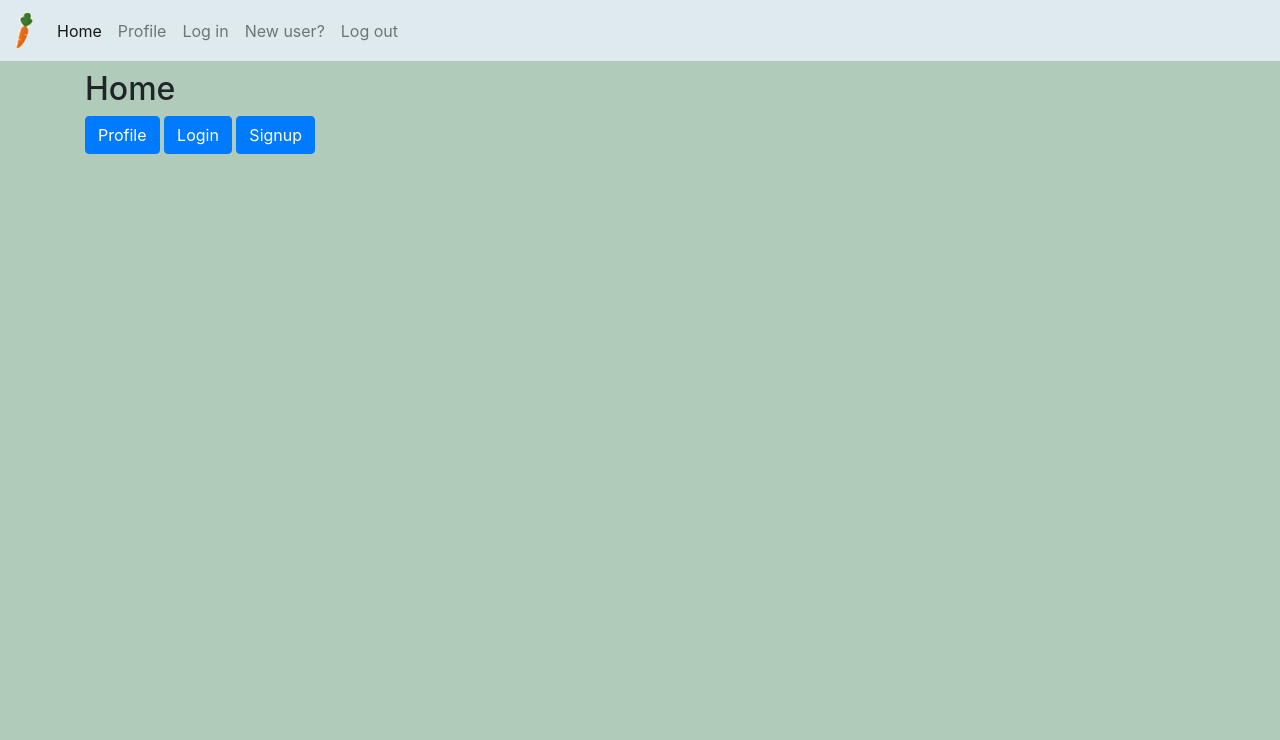
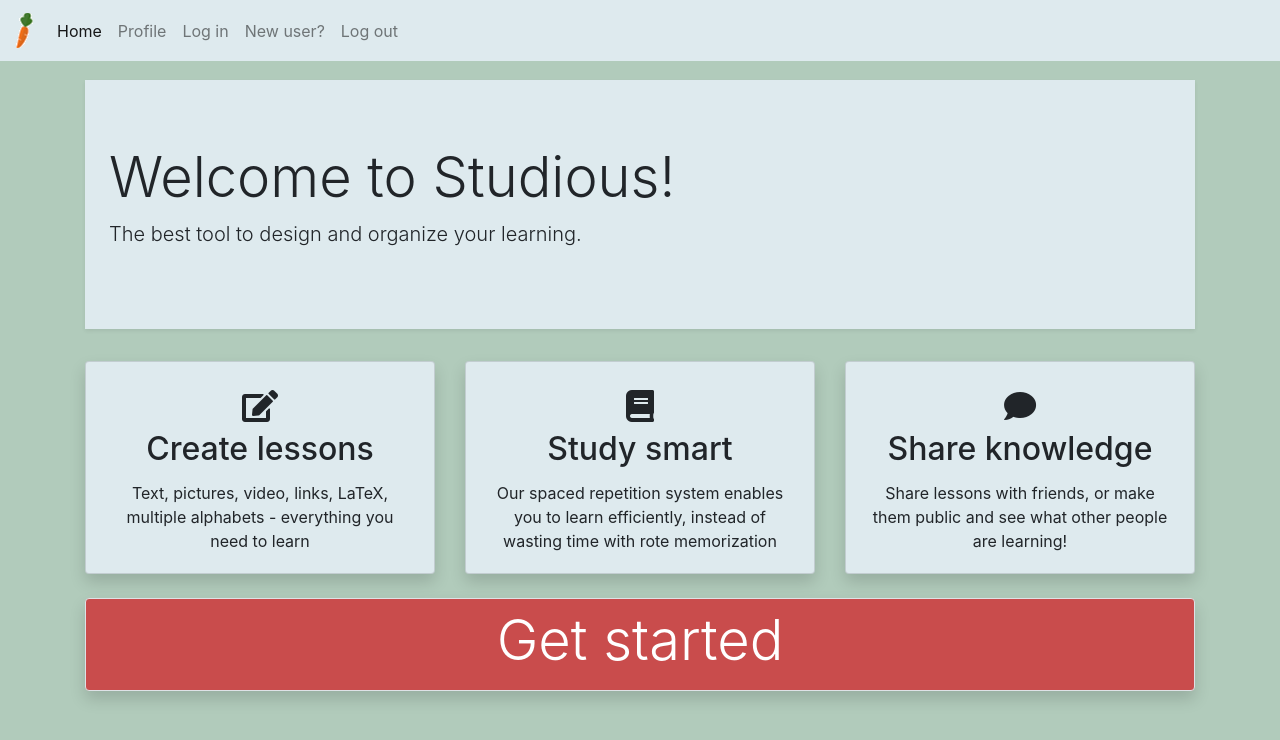
Before and after one commit to dmjz/studious, a Django app: page / in a window 1280 px wide. Shown: the top 740 px of the page. Run offline with Django 3.2, Linux system fonts and the light colour scheme; some libraries are stand-ins or nearby versions.

Commit message:
Design a simple landing page

```diff
--- a/core/templates/base.html
+++ b/core/templates/base.html
@@ -6,6 +6,7 @@
 <head>
     <meta charset="utf-8">
     <link href="https://stackpath.bootstrapcdn.com/bootstrap/4.4.1/css/bootstrap.min.css" rel="stylesheet" integrity="sha384-Vkoo8x4CGsO3+Hhxv8T/Q5PaXtkKtu6ug5TOeNV6gBiFeWPGFN9MuhOf23Q9Ifjh" crossorigin="anonymous">
+    <link href="//maxcdn.bootstrapcdn.com/font-awesome/4.7.0/css/font-awesome.min.css" rel="stylesheet">
     <script
         src="https://code.jquery.com/jquery-3.4.1.slim.min.js"
         integrity="sha256-pasqAKBDmFT4eHoN2ndd6lN370kFiGUFyTiUHWhU7k8="
--- a/core/templates/home.html
+++ b/core/templates/home.html
@@ -3,9 +3,49 @@
 
 {% block title %}Studious - Home{% endblock %}
 
+{% block head %}
+    <link rel="stylesheet" href="https://use.fontawesome.com/releases/v5.8.2/css/all.css">
+{% endblock %}
+
 {% block content %}
-<h2>Home</h2>
-<a class="btn btn-primary" href="{% url 'profile' %}" role="button">Profile</a>
-<a class="btn btn-primary" href="{% url 'login' %}" role="button">Login</a>
-<a class="btn btn-primary" href="{% url 'signup' %}" role="button">Signup</a>
+<div class="jumbotron jumbotron-fluid pl-4 color-2 shadow-sm">
+    <h1 class="display-4">Welcome to Studious!</h1>
+    <p class="lead">The best tool to design and organize your learning.</p>
+</div>
+
+<div class="row">
+    <div class="col-sm d-flex">
+        <div class="card shadow flex-fill text-center color-2" style="width: 18rem;">
+            <div class="card-body">
+                <i class="fa fa-pencil-square-o fa-2x my-2"></i>
+                <h2 class="card-title">Create lessons</h2>
+                <p class="card-text">Text, pictures, video, links, LaTeX, multiple alphabets - everything you need to learn</p>
+            </div>
+        </div>
+    </div>
+    <div class="col-sm d-flex">
+        <div class="card shadow flex-fill text-center color-2" style="width: 18rem;">
+            <div class="card-body">
+                <i class="fa fa-book fa-2x my-2"></i>
+                <h2 class="card-title">Study smart</h2>
+                <p class="card-text">Our spaced repetition system enables you to learn efficiently, instead of wasting time with rote memorization</p>
+            </div>
+        </div>
+    </div>
+    <div class="col-sm d-flex">
+        <div class="card shadow flex-fill text-center color-2" style="width: 18rem;">
+            <div class="card-body">
+                <i class="fa fa-comment fa-2x my-2"></i>
+                <h2 class="card-title">Share knowledge</h2>
+                <p class="card-text">Share lessons with friends, or make them public and see what other people are learning!</p>
+            </div>
+        </div>
+    </div>
+</div>
+
+<a href="{% url 'signup' %}" class="a-btn">
+    <div class="jumbotron jumbotron-fluid my-4 p-2 color-3 text-center shadow border rounded">
+        <h2 class="display-4">Get started</h2>
+    </div>
+</a>
 {% endblock %}
--- a/static/css/style.css
+++ b/static/css/style.css
@@ -16,5 +16,12 @@
     color: #FFFFFF;
 }
 
+.a-btn {
+    text-decoration: none !important;
+}
+.a-btn > div:hover {
+    background-color: #9d2f2f;
+}
+
 /* To fix navbar overlap */
-body { padding-top: 70px; }
+body { padding-top: 80px; }
```
